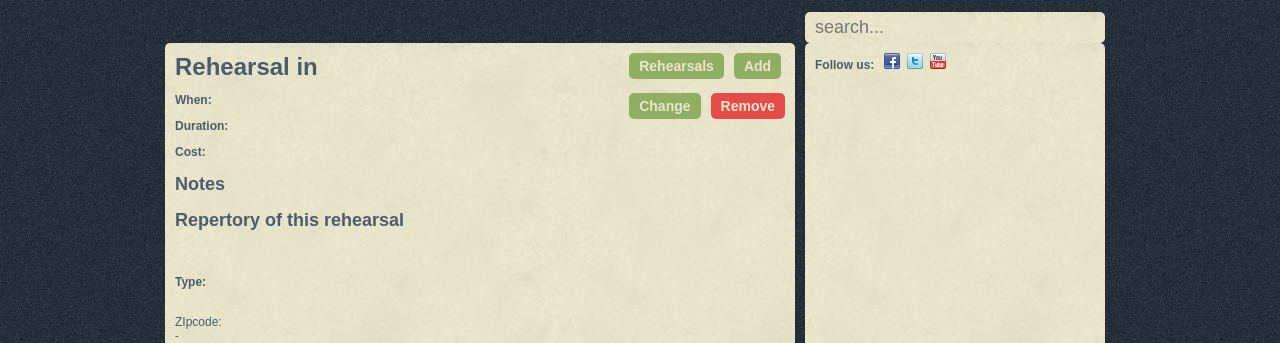
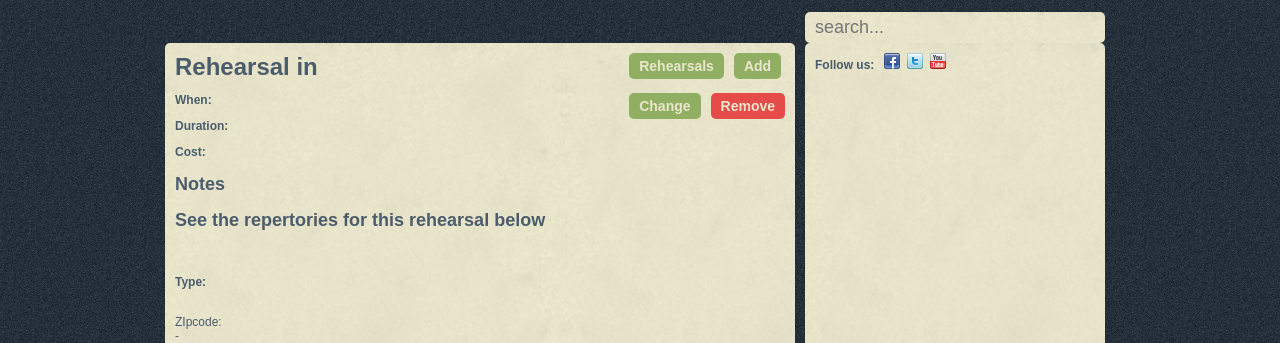
Before and after one commit to rogerhil/heybaldock, a Django app: template templates/music/rehearsal.html in a window 1280 px wide. Shown: the part 256-599 px from the top of the page. Run offline with Django 3.2, Linux system fonts and the light colour scheme; the template is opened without the code that fills it, so the values that code supplies are empty; parts of the project's set-up code (start-up, migrations or seed data) failed here and were passed over; some libraries are stand-ins or nearby versions.

Commit message:
Rehearsal repertory support.

```diff
--- a/templates/music/rehearsal.html
+++ b/templates/music/rehearsal.html
@@ -36,15 +36,24 @@
         <h2>{% trans "Notes" %}</h2>
         {% autoescape off %}{{ rehearsal.notes }}{% endautoescape %}
 
-        <h2>{% trans "Repertory of this rehearsal" %}</h2>
-
+        {% ifequal rehearsal.repertories.count 1 %}
+            <h2>
+                {% for repertory in rehearsal.repertories.all %}
+                    <a href="{% url event_repertory repertory.id %}">
+                        {% trans "See the repertory for this rehearsal" %}
+                    </a>
+                {% endfor %}
+            </h2>
+        {% else %}
+            <h2>{% trans "See the repertories for this rehearsal below" %}</h2>
             {% for repertory in rehearsal.repertories.all %}
                 <p>
                     <a href="{% url event_repertory repertory.id %}">
-                    {{ repertory }}
+                        {% trans "Repertory" %} {{ forloop.counter }}
                     </a>
                 </p>
             {% endfor %}
+        {% endifequal %}
         <div class="clear"></div>
         <br />
 
```
Lines whose indentation alone changed are shown as unchanged.
